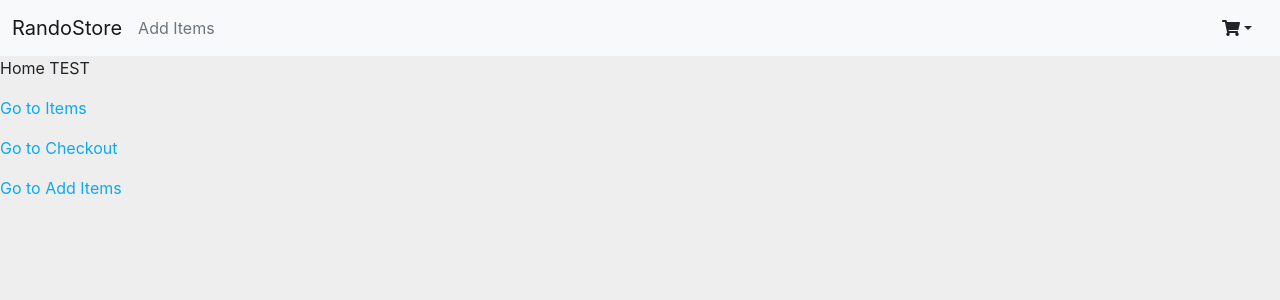
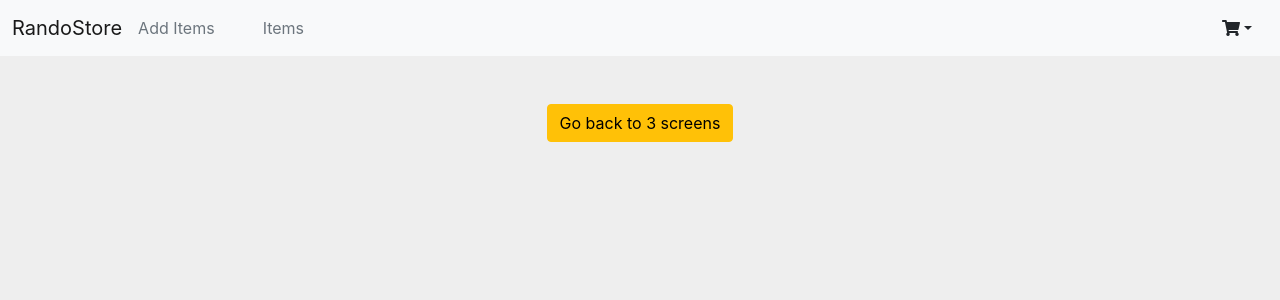
Before and after one commit to ZainabShakeel/RandoStore, a React (Create React App) app: page / in a window 1280 px wide. Shown: the top 300 px of the page. Built offline with nearby package versions, Linux system fonts and the light colour scheme.

Commit message:
navogation back to 3 screens

```diff
--- a/src/components/Navbar.js
+++ b/src/components/Navbar.js
@@ -36,8 +36,11 @@ export default function Navbar({ productsItem, isCartproducts }) {
 
         <div className="collapse navbar-collapse" id="navbarSupportedContent">
           <a className="navbar-brand mt-2 mt-lg-0">RandoStore</a>
-          <Link to={"/add-items"} className="text-muted">
-            Add Items
+          <Link to={"/add-items"} className="text-muted ">
+            Add Items {"  "}
+          </Link>
+          <Link to={"/items"} className="text-muted mx-5">
+            Items
           </Link>
         </div>
         {/* <!-- Collapsible wrapper --> */}
--- a/src/screens/Home.js
+++ b/src/screens/Home.js
@@ -1,21 +1,16 @@
 import React from "react";
 import { Link, useNavigate } from "react-router-dom";
 import Navbar from "../components/Navbar";
+
 export default function Home() {
+  const navigate = useNavigate();
   return (
     <div className="App">
       <Navbar />
 
-      <p>Home TEST</p>
-      <Link to={"/items"}>
-        <p>Go to Items</p>
-      </Link>
-      <Link to={"/checkout"}>
-        <p>Go to Checkout</p>
-      </Link>
-      <Link to={"/add-items"}>
-        <p>Go to Add Items</p>
-      </Link>
+      <button className="btn btn-warning m-5 " onClick={() => navigate(-3)}>
+        <p className="mb-0">Go back to 3 screens</p>
+      </button>
     </div>
   );
 }
--- a/src/screens/Items.js
+++ b/src/screens/Items.js
@@ -1,6 +1,4 @@
 import React, { useEffect, useState } from "react";
-import axios from "axios";
-
 import { ApiCall } from "../services/ApiCall";
 import API from "../services/ApiLists";
 import Navbar from "../components/Navbar";
```
